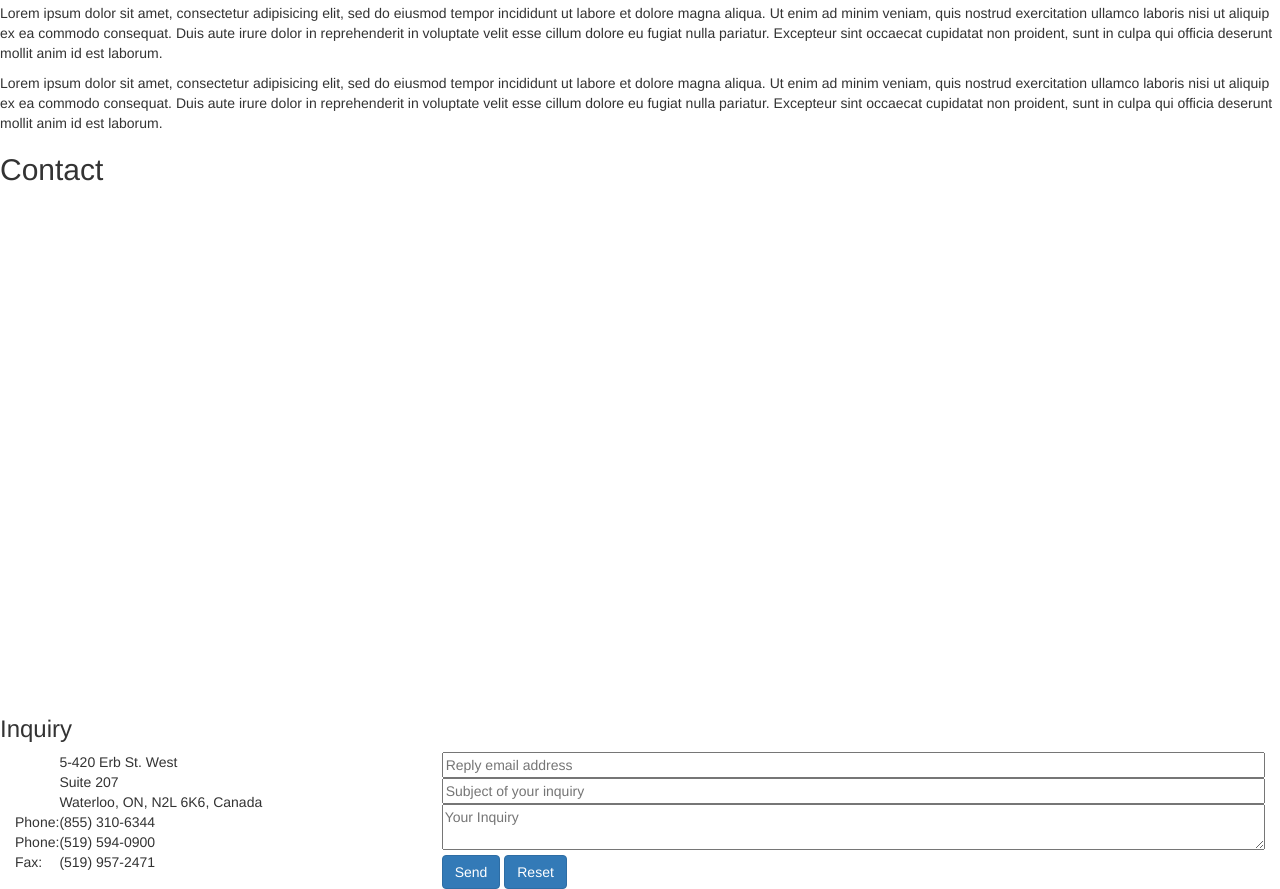
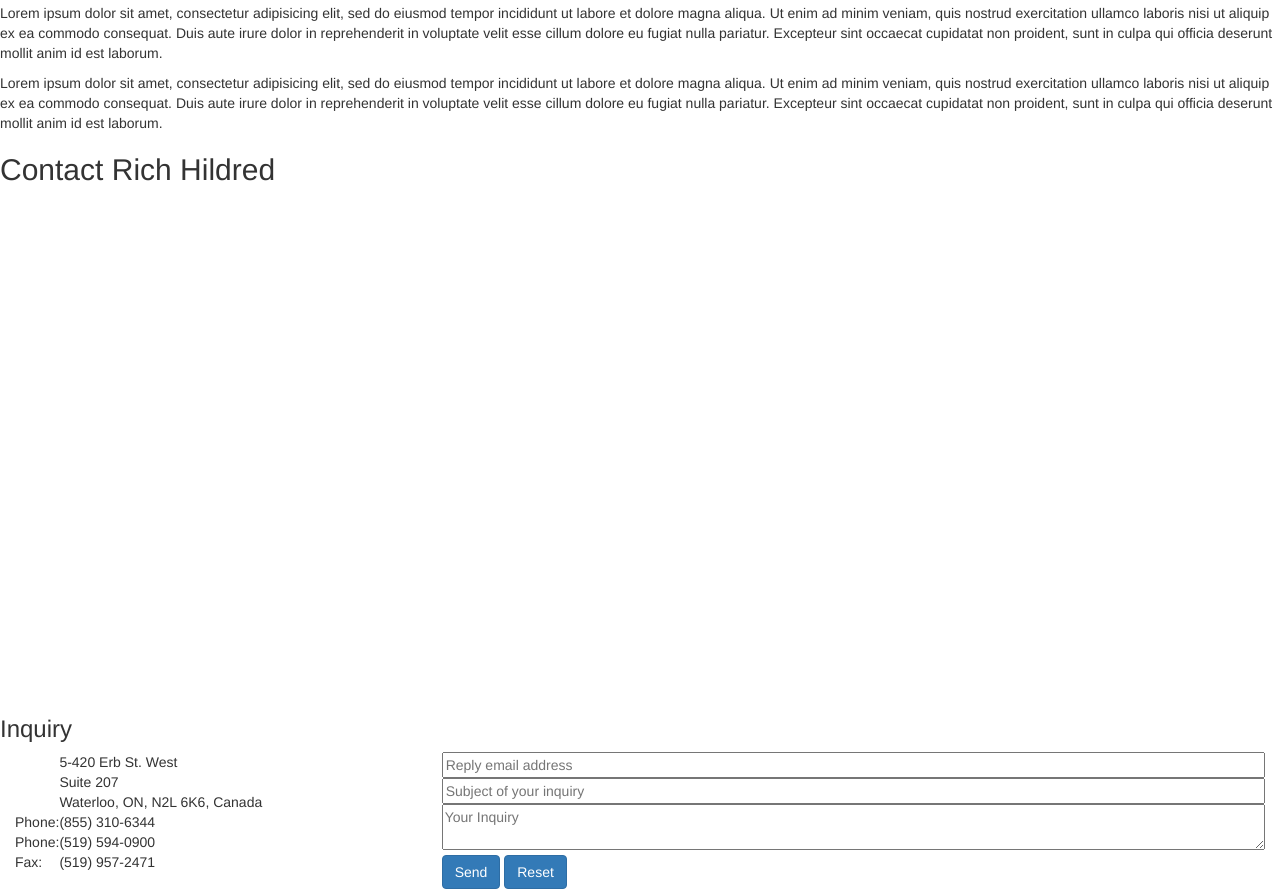
Before and after one commit to rhildred/myRecipeBook, a plain HTML site: page www/index.html in a window 1280 px wide. Shown: the part 1821-2710 px from the top of the page. Drawn offline with nearby package versions, Linux system fonts and the light colour scheme.

Commit message:
put my name there so that the contact form would be better

```diff
--- a/www/index.html
+++ b/www/index.html
@@ -122,7 +122,7 @@
     <p>Lorem ipsum dolor sit amet, consectetur adipisicing elit, sed do eiusmod tempor incididunt ut labore et dolore magna aliqua. Ut enim ad minim veniam, quis nostrud exercitation ullamco laboris nisi ut aliquip ex ea commodo consequat. Duis aute irure dolor in reprehenderit in voluptate velit esse cillum dolore eu fugiat nulla pariatur. Excepteur sint occaecat cupidatat non proident, sunt in culpa qui officia deserunt mollit anim id est laborum.</p>
     <p>Lorem ipsum dolor sit amet, consectetur adipisicing elit, sed do eiusmod tempor incididunt ut labore et dolore magna aliqua. Ut enim ad minim veniam, quis nostrud exercitation ullamco laboris nisi ut aliquip ex ea commodo consequat. Duis aute irure dolor in reprehenderit in voluptate velit esse cillum dolore eu fugiat nulla pariatur. Excepteur sint occaecat cupidatat non proident, sunt in culpa qui officia deserunt mollit anim id est laborum.</p>
     <div class="bookmark" id="contact">
-        <h2>Contact</h2>
+        <h2>Contact Rich Hildred</h2>
         <div style="overflow:hidden;height:500px;width:100%;">
             <div id="gmap_canvas" style="height:500px;width:100%;"></div>
             <style>
```
